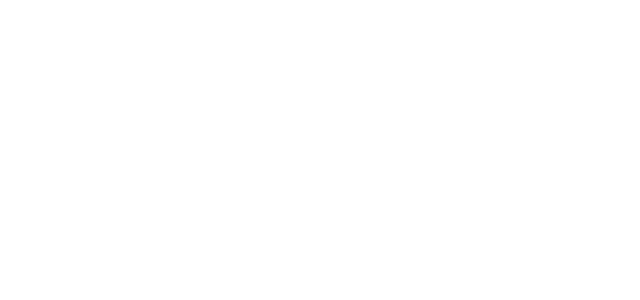
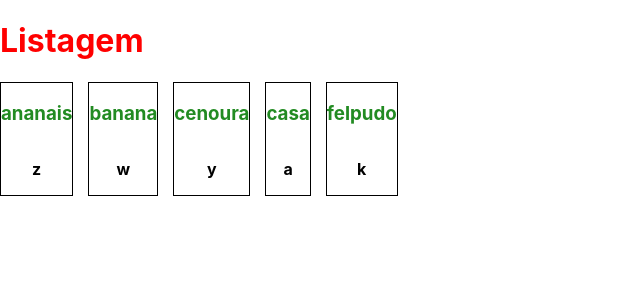
Before and after one commit to EduardoMangeli/n222, a React (Create React App) app: page /listagem in a window 1280 px wide. Before the commit this address had no page. Shown: the top 300 px of the page, without its empty margins (0-640 px from the left). Built offline with nearby package versions, Linux system fonts and the light colour scheme.

Commit message:
criando listagem

```diff
--- a/src/components/Cartao/style.js
+++ b/src/components/Cartao/style.js
@@ -3,6 +3,7 @@
 const ContainerCartao = styled.div`
     display: flex;
     flex-direction: column;
+    border: solid black 1px;
 
     p{
         text-align: center;
--- a/src/index.js
+++ b/src/index.js
@@ -6,6 +6,7 @@
 import Primeiro from './pages/Primeiro';
 import { BrowserRouter, Route, Routes } from 'react-router-dom';
 import Segundo from './pages/Segundo';
+import Listagem from './pages/Listagem/Listagem';
 
 const root = ReactDOM.createRoot(document.getElementById('root'));
 root.render(
@@ -14,6 +15,7 @@
       <Routes>
         <Route path="/" element={<Primeiro/>}/>
         <Route path="segundo" element={<Segundo/>}/>
+        <Route path="listagem" element={<Listagem/>}/>
       </Routes>
     </BrowserRouter>
   </React.StrictMode>
--- /dev/null
+++ b/src/pages/Listagem/Listagem.jsx
@@ -0,0 +1,46 @@
+import Cartao from "../../components/Cartao/Cartao";
+import { ContainerListagem, TituloListagem } from "./style";
+
+const dados = [
+    {
+        'titulo': 'ananais',
+        'letra': 'z'
+    },
+    {
+        'titulo': 'banana',
+        'letra': 'w'
+    },
+    {
+        'titulo': 'cenoura',
+        'letra': 'y'
+    },
+    {
+        'titulo': 'casa',
+        'letra': 'a'
+    },
+    {
+        'titulo': 'felpudo',
+        'letra': 'k'
+    }
+]
+
+const cartoes = dados.map(
+    (el, i) => (
+        <Cartao
+            key={i}
+            titulo={el.titulo}
+            letra={el.letra}
+        />
+    )
+)
+
+const Listagem = () => (
+    <>
+    <TituloListagem>Listagem</TituloListagem>
+    <ContainerListagem>
+        {cartoes}
+    </ContainerListagem>
+    </>
+);
+
+export default Listagem;
--- /dev/null
+++ b/src/pages/Listagem/style.js
@@ -0,0 +1,12 @@
+import { styled } from "styled-components";
+
+const ContainerListagem = styled.div`
+    display: flex;
+    gap: 15px;
+`;
+
+const TituloListagem = styled.h1`
+    color: red;
+`;
+
+export {ContainerListagem, TituloListagem};
```
